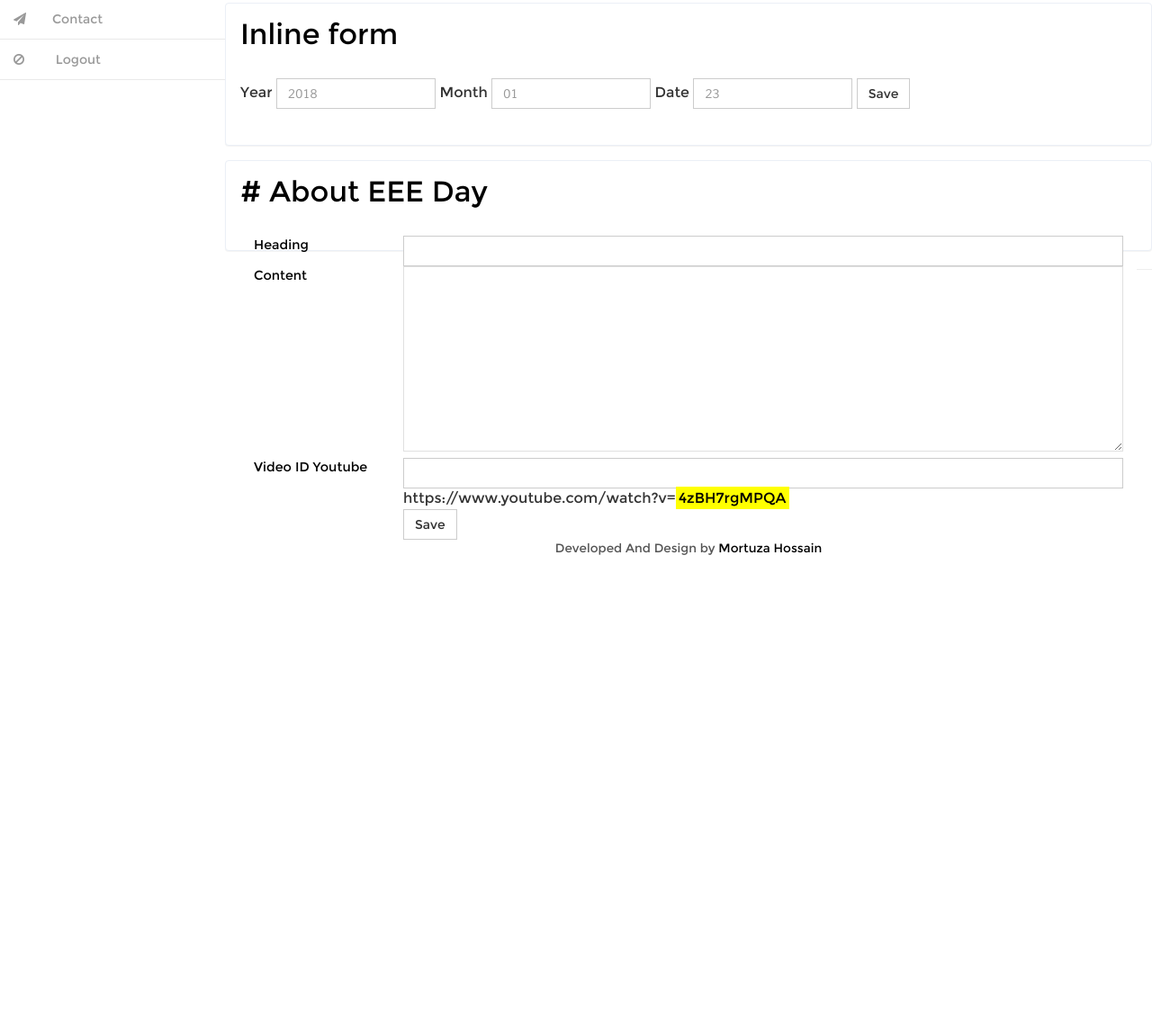
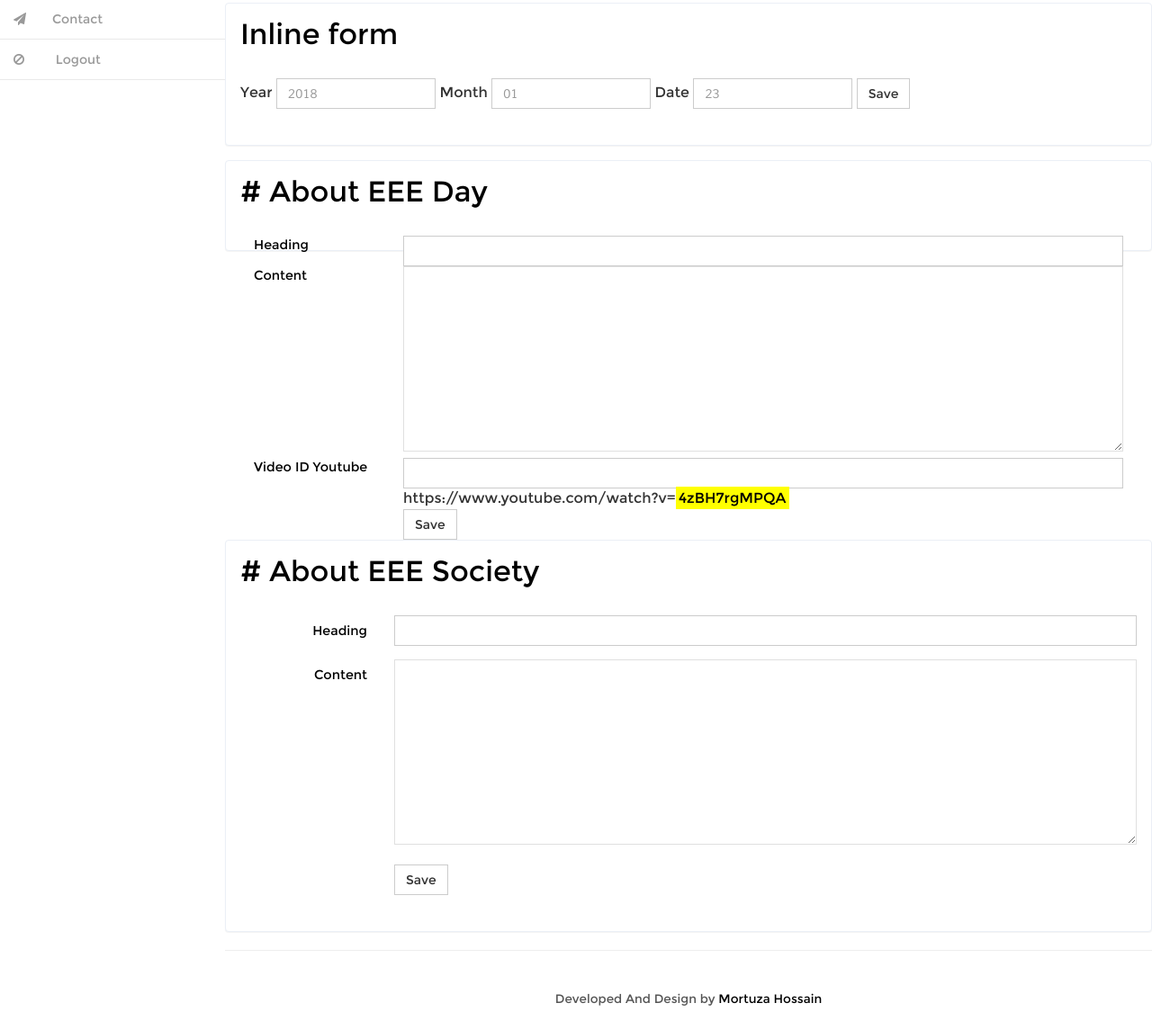
Before and after one commit to mortuzahossain/eeeday, a PHP site: page /admin/home.php in a window 1280 px wide. Shown: the part 376-1521 px from the top of the page at 90% size. Before the commit the page ends 993 px from the top, so only its background shows below. Run offline with PHP 8.4, Linux system fonts and the light colour scheme; the visitor is signed in with stand-in values (Sample User, id 1); data comes from the database, SQL or seed files in the repository; data that the repository does not hold is empty.

Commit message:
Done Dynamic EEE Society Part :)

```diff
--- a/admin/home.php
+++ b/admin/home.php
@@ -145,6 +145,58 @@
   	</form>
   	</div>
 
+<!-- For EEE Association  -->
+<div class="clearfix"> </div>
+
+
+<?php
+  if (isset($_POST['abouteeesociety'])) {
+    $abouteeesociety_heading = addslashes($_POST['abouteeesociety_heading']);
+    $abouteeesociety_content = addslashes($_POST['abouteeesociety_content']);
+    // $abouteeesociety_video = addslashes($_POST['abouteeesociety_video']);
+
+    $sql1 = "UPDATE contents SET content='$abouteeesociety_heading' WHERE slug ='abouteeesociety_heading'";
+    $sql2 = "UPDATE contents SET content='$abouteeesociety_content' WHERE slug ='abouteeesociety_content'";
+    // $sql3 = "UPDATE contents SET content='$abouteeeday_video' WHERE slug ='abouteeesociety_video'";
+
+    if (mysqli_query($con,$sql1) AND mysqli_query($con,$sql2)) {
+			echo "Data Update Sucessfully";
+		} else {
+			echo "Error Please Try Again";
+		}
+
+  }
+
+  $abouteeesociety_heading = mysqli_query($con,"SELECT content FROM contents WHERE slug = 'abouteeesociety_heading'")->fetch_assoc();
+  $abouteeesociety_content = mysqli_query($con,"SELECT content FROM contents WHERE slug = 'abouteeesociety_content'")->fetch_assoc();
+
+  //var_dump($abouteeesociety_heading);
+?>
+
+
+  	<div class="grid-form1">
+  	<h3 id="forms-horizontal"># About EEE Society</h3>
+  	<form class="form-horizontal" action="" method="post">
+      <div class="form-group">
+        <label class="col-sm-2 control-label hor-form">Heading</label>
+        <div class="col-sm-10">
+          <input type="text" name="abouteeesociety_heading" class="form-control" value="<?php echo $abouteeesociety_heading['content']; ?>">
+        </div>
+      </div>
+      <div class="form-group">
+        <label class="col-sm-2 control-label hor-form">Content</label>
+        <div class="col-sm-10">
+          <textarea name="abouteeesociety_content"  class="form-control1" cols="50" rows="10"><?php echo $abouteeesociety_content['content']; ?></textarea>
+        </div>
+      </div>
+  	  <div class="form-group">
+  	    <div class="col-sm-offset-2 col-sm-10">
+  	      <button type="submit" class="btn btn-default" name="abouteeesociety">Save</button>
+  	    </div>
+  	  </div>
+  	</form>
+  	</div>
+
 
 <hr>
 <?php
--- a/inc/footer.php
+++ b/inc/footer.php
@@ -105,7 +105,7 @@
         <h4 class="modal-title">Contact With Us</h4>
       </div>
       <div class="modal-body">
-    <p><marquee behavior="alternate" onmouseover="this.stop();" onmouseout="this.start();">Need to change your team info then <a href="#">mail me</a>.</marquee></p>
+    <!-- <p><marquee behavior="alternate" onmouseover="this.stop();" onmouseout="this.start();">Need to change your team info then <a href="#">mail me</a>.</marquee></p> -->
 
     <?php
 
```
Also changed, not shown: index.php (+11 -2 lines).
